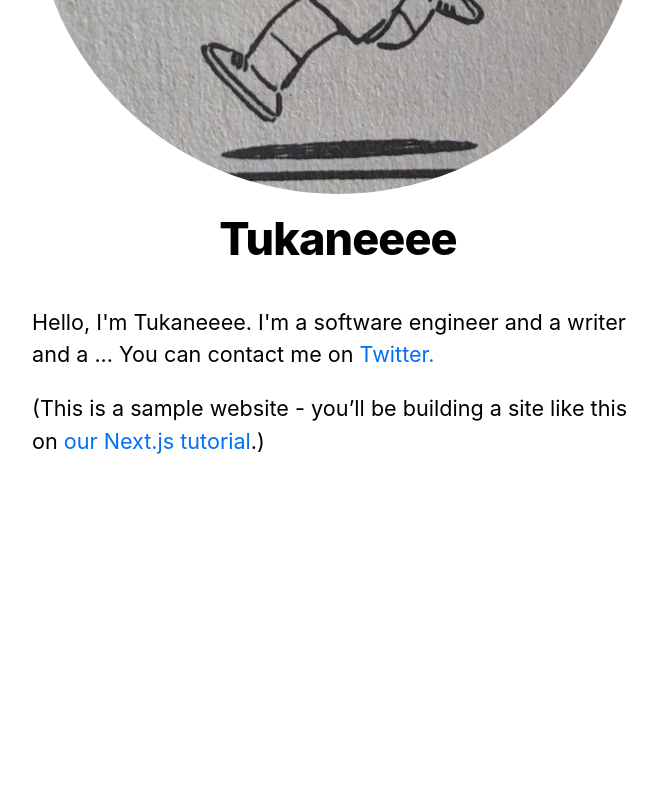
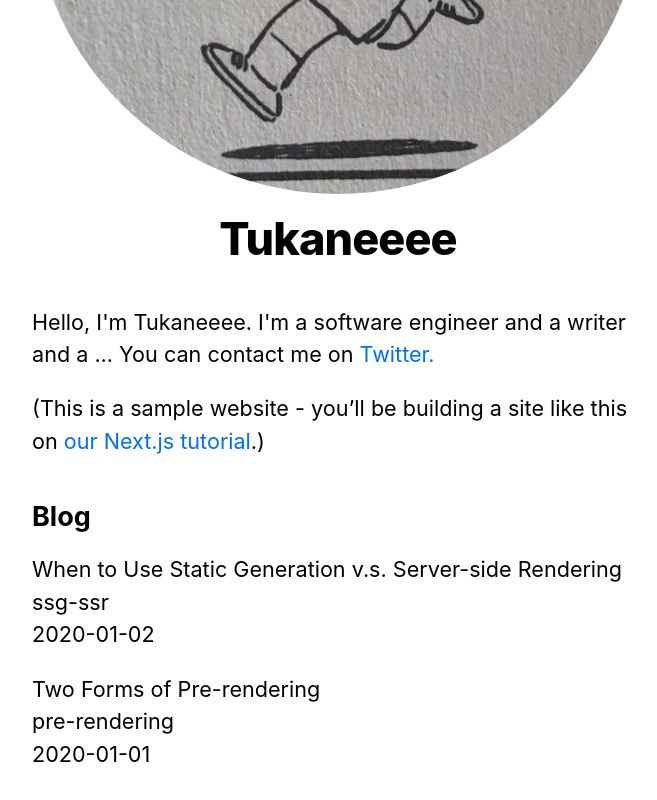
Before and after one commit to applego/nextjs-blog, a Next.js app: page / in a window 1280 px wide. Shown: the part 487-1287 px from the top of the page, without its empty margins (302-959 px from the left). Before the commit the page ends 1052 px from the top, so only its background shows below. Built offline with nearby package versions, Linux system fonts and the light colour scheme.

Commit message:
postsディレクトリ内のファイルのメタデータをindex.tsxに表示 getStaticProps() 外部のデータをファイルシステムから取得して、そのデータを使ってインデックスページをプリレンダリングすることに成功

```diff
--- /dev/null
+++ b/lib/posts.js
@@ -0,0 +1,40 @@
+import fs from 'fs';
+import path from 'path';
+import matter from 'gray-matter';
+
+const postsDirectory = path.join(process.cwd(), 'posts');
+
+// interface PostData{
+//   title: string;
+//   date: Date;
+// }
+
+export function getSortedPostsData() {
+  // posts 配下のファイル名を取得する
+  const fileNames = fs.readdirSync(postsDirectory);
+  const allPostsData = fileNames.map(fileName => {
+    // id を取得するためにファイル名から ".md"を削除する
+    const id = fileName.replace(/\.md$/, '');
+
+    // マークダウンファイルを文字列として読み取る
+    const fullPath = path.join(postsDirectory, fileName);
+    const fileContents = fs.readFileSync(fullPath, 'utf8');
+
+    // 投稿のメタデータ部分を解析するために gray-matterを使う
+    const matterResult = matter(fileContents);
+
+    // データを idと合わせる
+    return {
+      id,
+      ...matterResult.data
+    };
+  });
+  // 投稿を日付でソートする
+  return allPostsData.sort((a, b) => {
+    if (a.date < b.date) {
+      return 1;
+    } else {
+      return -1;
+    }
+  });
+}
--- a/package.json
+++ b/package.json
@@ -9,6 +9,7 @@
     "lint": "eslint . --ext .js,.ts,.tsx"
   },
   "dependencies": {
+    "gray-matter": "^4.0.2",
     "next": "^10.0.0",
     "react": "16.13.1",
     "react-dom": "16.13.1"
--- a/pages/index.tsx
+++ b/pages/index.tsx
@@ -1,8 +1,19 @@
 import Head from "next/head";
 import Layout, { siteTitle } from '../components/layout'
 import utilStyles from '../styles/utils.module.css'
+import { getSortedPostsData } from '../lib/posts'
 
-export default function Home() {
+// 関数を呼び出した結果は props キーの内部で返す必要があります。
+export async function getStaticProps() {
+  const allPostsData = getSortedPostsData()
+  return {
+    props: {
+      allPostsData
+    }
+  }
+}
+
+export default function Home({allPostsData}) {
   return (
     <Layout home>
       <Head>
@@ -18,6 +29,20 @@
           <a href="https://nextjs.org/learn">our Next.js tutorial</a>.)
         </p>
       </section>
+      <section className={`${utilStyles.headingMd} ${utilStyles.padding1px}`}>
+        <h2 className={utilStyles.headingLg}>Blog</h2>
+        <ul className={utilStyles.list}>
+          {allPostsData.map(({ id, date, title }) => (
+            <li className={utilStyles.listItem} key={id}>
+              {title}
+              <br />
+              {id}
+              <br />
+              {date}
+            </li>
+          ))}
+        </ul>
+      </section>
     </Layout>
   )
 }
--- /dev/null
+++ b/posts/pre-rendering.md
@@ -0,0 +1,11 @@
+---
+title: 'Two Forms of Pre-rendering'
+date: '2020-01-01'
+---
+
+Next.js has two forms of pre-rendering: **Static Generation** and **Server-side Rendering**. The difference is in **when** it generates the HTML for a page.
+
+- **Static Generation** is the pre-rendering method that generates the HTML at **build time**. The pre-rendered HTML is then _reused_ on each request.
+- **Server-side Rendering** is the pre-rendering method that generates the HTML on **each request**.
+
+Importantly, Next.js lets you **choose** which pre-rendering form to use for each page. You can create a "hybrid" Next.js app by using Static Generation for most pages and using Server-side Rendering for others.
--- /dev/null
+++ b/posts/ssg-ssr.md
@@ -0,0 +1,19 @@
+---
+title: 'When to Use Static Generation v.s. Server-side Rendering'
+date: '2020-01-02'
+---
+
+We recommend using **Static Generation** (with and without data) whenever possible because your page can be built once and served by CDN, which makes it much faster than having a server render the page on every request.
+
+You can use Static Generation for many types of pages, including:
+
+- Marketing pages
+- Blog posts
+- E-commerce product listings
+- Help and documentation
+
+You should ask yourself: "Can I pre-render this page **ahead** of a user's request?" If the answer is yes, then you should choose Static Generation.
+
+On the other hand, Static Generation is **not** a good idea if you cannot pre-render a page ahead of a user's request. Maybe your page shows frequently updated data, and the page content changes on every request.
+
+In that case, you can use **Server-Side Rendering**. It will be slower, but the pre-rendered page will always be up-to-date. Or you can skip pre-rendering and use client-side JavaScript to populate data.
```
Also changed, not shown: 2 other files (tests, documents, lock files or other folders).
